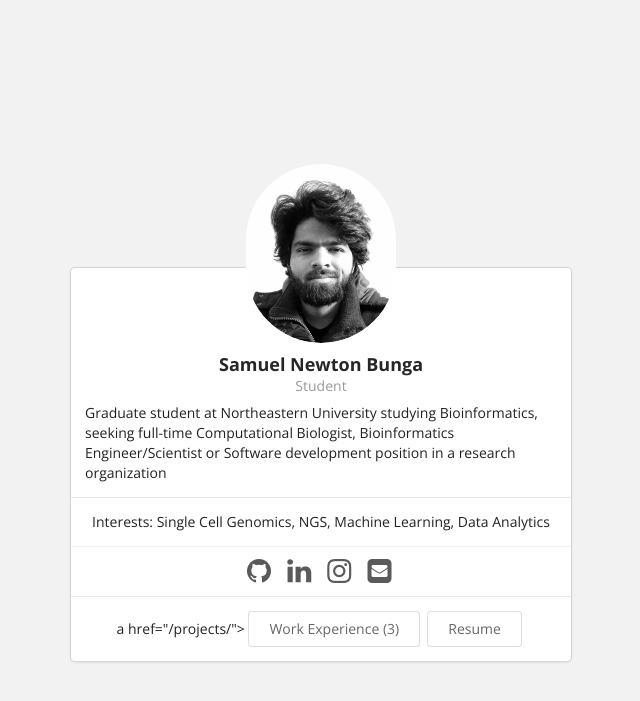
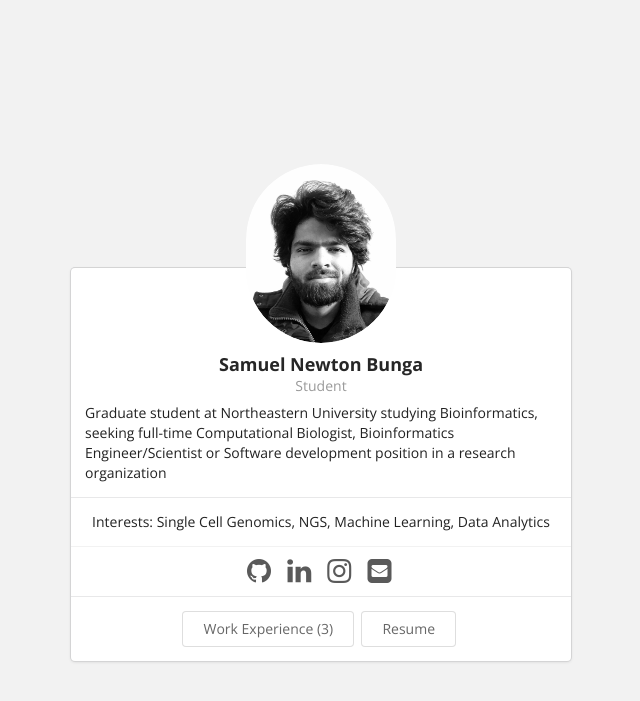
Before and after one commit to samuelbunga/samuelbunga.github.io, a Jekyll site: the page built from index.html, in a window 1280 px wide. Shown: the top 701 px of the page, without its empty margins (319-959 px from the left). Built offline with Jekyll 4.4.1, drawn with Linux system fonts in a browser that asks for light colours.

Commit message:
Update theme-home-builtin-1.html

```diff
--- a/_includes/theme-home-builtin-1.html
+++ b/_includes/theme-home-builtin-1.html
@@ -38,7 +38,7 @@
         {% include home-network-links.html %}
       </div>
       <div class="center aligned content">
-        a href="{{ site.baseurl}}/projects/">
+        <a href="{{ site.baseurl}}/projects/">
           <button class="ui basic button">Work Experience ({{ num_projects }})</button>
         </a>
         <!--- <a href="{{ site.baseurl}}/essays/">
```
